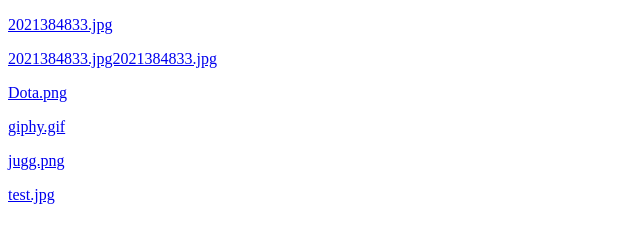
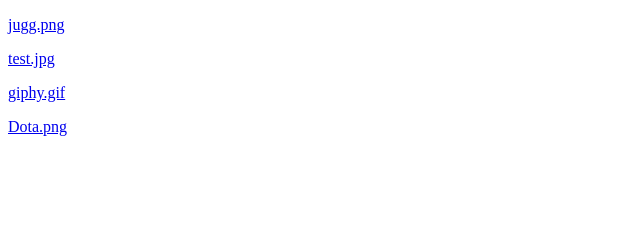
Before and after one commit to kaikun213/Uni_VT17_Network_Introduction, a plain HTML site: page resources/http/images/index.html in a window 1280 px wide. Shown: the whole page, without its empty margins (0-640 px from the left). Drawn offline with Linux system fonts and the light colour scheme.

Commit message:
Report#3 Problem1

```diff
--- a/resources/http/images/index.html
+++ b/resources/http/images/index.html
@@ -1,10 +1,8 @@
 <!DOCTYPE html>
  <html>
- <body><p><a href="http://localhost:4950/images/2021384833.jpg">2021384833.jpg</a></p>
-<p><a href="http://localhost:4950/images/2021384833.jpg2021384833.jpg">2021384833.jpg2021384833.jpg</a></p>
-<p><a href="http://localhost:4950/images/Dota.png">Dota.png</a></p>
-<p><a href="http://localhost:4950/images/giphy.gif">giphy.gif</a></p>
-<p><a href="http://localhost:4950/images/jugg.png">jugg.png</a></p>
-<p><a href="http://localhost:4950/images/test.jpg">test.jpg</a></p>
+ <body><p><a href="http://localhost:4950/images//jugg.png">jugg.png</a></p>
+<p><a href="http://localhost:4950/images//test.jpg">test.jpg</a></p>
+<p><a href="http://localhost:4950/images//giphy.gif">giphy.gif</a></p>
+<p><a href="http://localhost:4950/images//Dota.png">Dota.png</a></p>
 </body>
  </html>
```
Also changed, not shown: resources/http/index.html (+6 -6 lines), resources/http/upload/index.html (+2 -2 lines), Repots/Assign3/img/Line1Wireshark.png (added), Repots/Assign3/img/Line2Wireshark.png (added), Repots/Assign3/img/Line3Wireshark.png (added), Repots/Assign3/img/problem1.png (added), resources/tftp/write/test2.txt (added), 7 other files.
